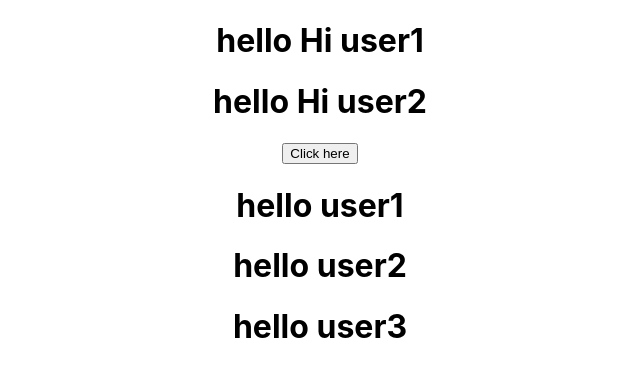
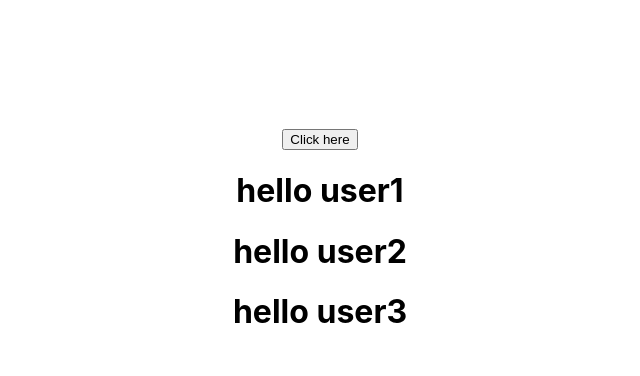
Before and after one commit to nasifahmedoney/react, a React (Create React App) app in the folder my-app/: page / in a window 1280 px wide. Shown: the top 376 px of the page, without its empty margins (320-960 px from the left). Built offline with nearby package versions, Linux system fonts and the light colour scheme.

Commit message:
changing state

```diff
--- a/my-app/src/App.js
+++ b/my-app/src/App.js
@@ -1,14 +1,14 @@
 // import logo from './logo.svg';
 import React from 'react';
 import './App.css';
-import Learn from './components/Hello'
+// import Learn from './components/Hello'
 import ClassComponent from './components/ClassComponent';
 
 function App() {
     return (
       <div className="App">
-        <Learn name='Hi user1'/>
-        <Learn name='Hi user2'/>
+        {/* <Learn name='Hi user1'/>
+        <Learn name='Hi user2'/> */}
         <ClassComponent name='new user'/>
         {/* no-useless-constructor error*/}
       </div>
--- a/my-app/src/components/ClassComponent.js
+++ b/my-app/src/components/ClassComponent.js
@@ -11,9 +11,15 @@ class ClassComponent extends Component{
             ]
         }
     }
-    clickHandler() {
-        console.log("hello");
-        alert('alart');
+    // works only when using arrow function
+    clickHandler=()=> {
+        this.setState({
+            users:[
+                {name:'new user1', age:'100'},
+                {name:'new user2', age:'200'},
+                {name:'new user3', age:'300'}
+            ]
+        })
     }
     render(){
         return (
--- a/my-app/src/index.css
+++ b/my-app/src/index.css
@@ -1,4 +1,5 @@
 body {
+  padding-top: 10%;
   margin: 0;
   font-family: -apple-system, BlinkMacSystemFont, 'Segoe UI', 'Roboto', 'Oxygen',
     'Ubuntu', 'Cantarell', 'Fira Sans', 'Droid Sans', 'Helvetica Neue',
```
